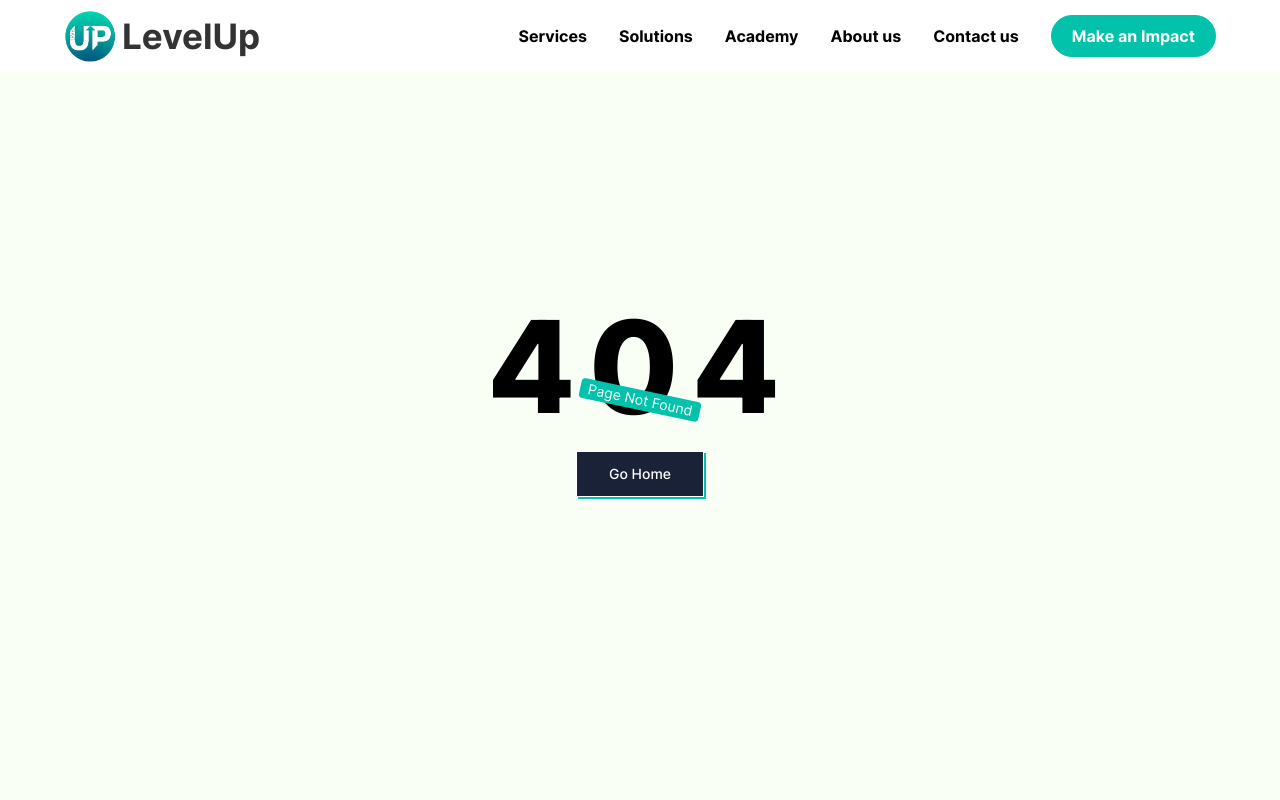
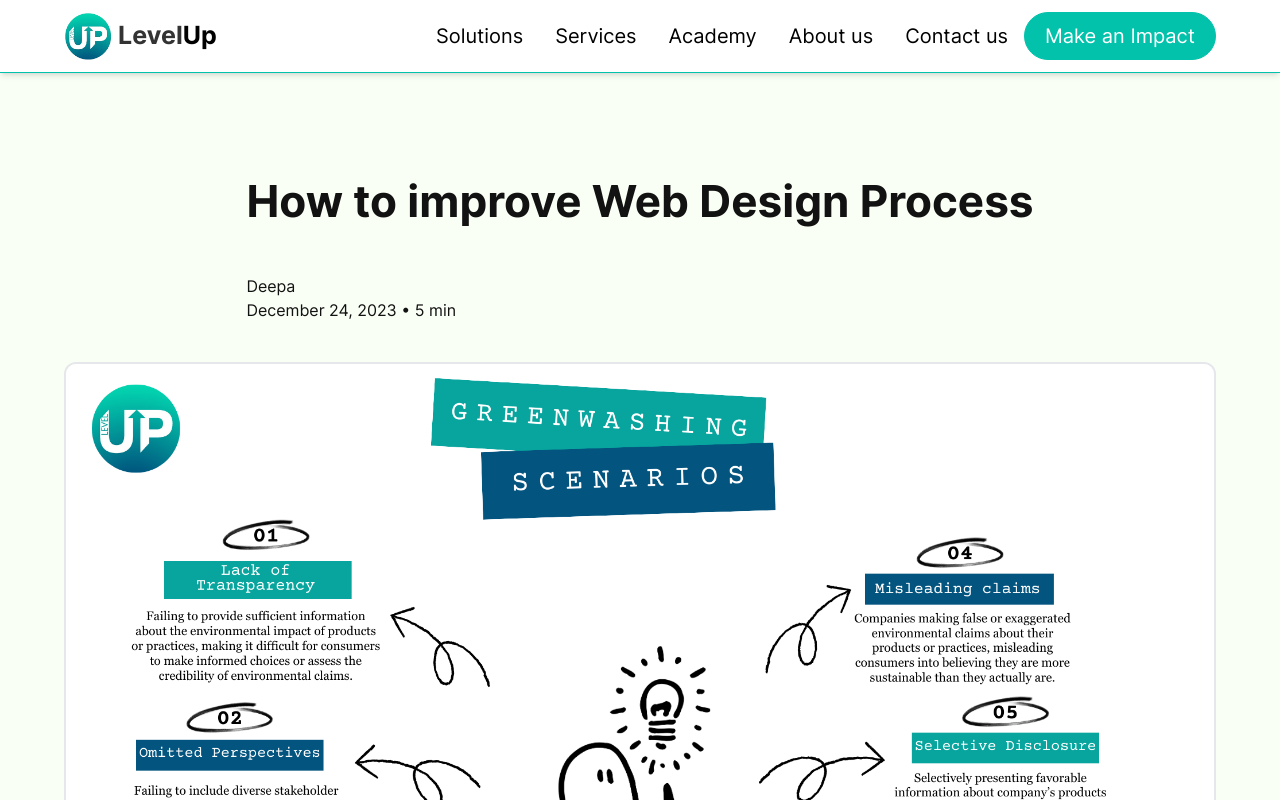
Before and after one commit to devbn3li/WebsiteReact, a React (Vite) app: page /blog/all/Understanding-Green-washing in a window 1280 px wide. Before the commit this address had no page. Shown: the top 800 px of the page. Built offline with nearby package versions, Linux system fonts and the light colour scheme.

Commit message:
fix Understanding-Green-washing path

```diff
--- a/src/Pages/Blogs/ALL/UnderstandingGreenwashingBlog.jsx
+++ b/src/Pages/Blogs/ALL/UnderstandingGreenwashingBlog.jsx
@@ -74,5 +74,4 @@ const UnderstandingGreenwashingBlog = () => {
   );
 }
 
-export default UnderstandingGreenwashingBlog
-;
+export default UnderstandingGreenwashingBlog;
--- a/src/main.jsx
+++ b/src/main.jsx
@@ -83,6 +83,7 @@ export function Application() {
           <Route path="blog/all/Empowering-the-C-Suite-for-Sustainable-Success" element={<EmpoweringCSuiteBlog />} />
           <Route path="blog/all/Empowering-for-Sustainable-Success" element={<EmpoweringForSuccessBlog />} />
           <Route path="blog/all/Understanding-Greenwashing-and-Its-Consequences" element={<EmpoweringForSuccessBlog />} />
+          <Route path="blog/all/Understanding-Green-washing" element={<UnderstandingGreenwashingBlog />} />
           <Route path="blog/BlogTemplete" element={<BlogTemplete />} />
         </Route>
         {/* Fallback for unmatched routes */}
```
